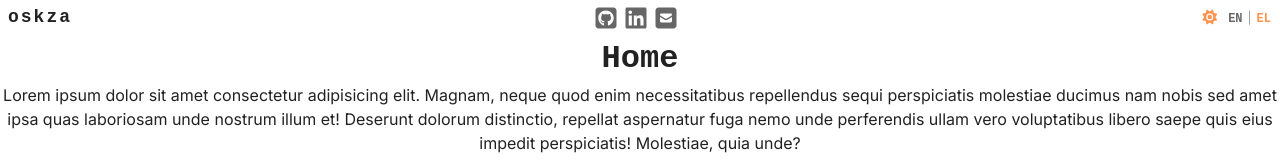
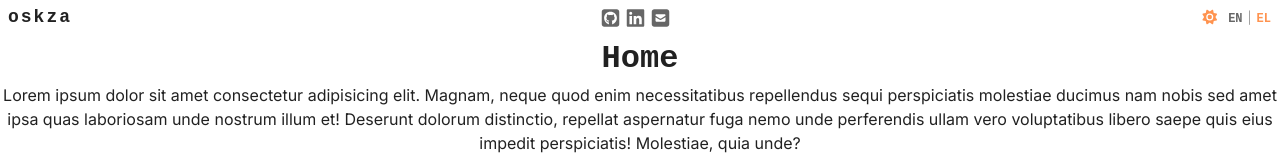
Before and after one commit to oskza/oskza-web, a Vue app: page / in a window 1280 px wide. Shown: the top 160 px of the page. Built offline with nearby package versions, Linux system fonts and the light colour scheme; a web font is replaced by a local one.

Commit message:
Set font size in SocialLinks component

```diff
--- a/src/components/ui/SocialLinks.vue
+++ b/src/components/ui/SocialLinks.vue
@@ -35,7 +35,7 @@ const links = [
 <style scoped>
 .social-links {
   display: flex;
-  font-size: var(--font-2xl);
+  font-size: var(--font-xl);
 }
 
 a { display: flex; }
```
